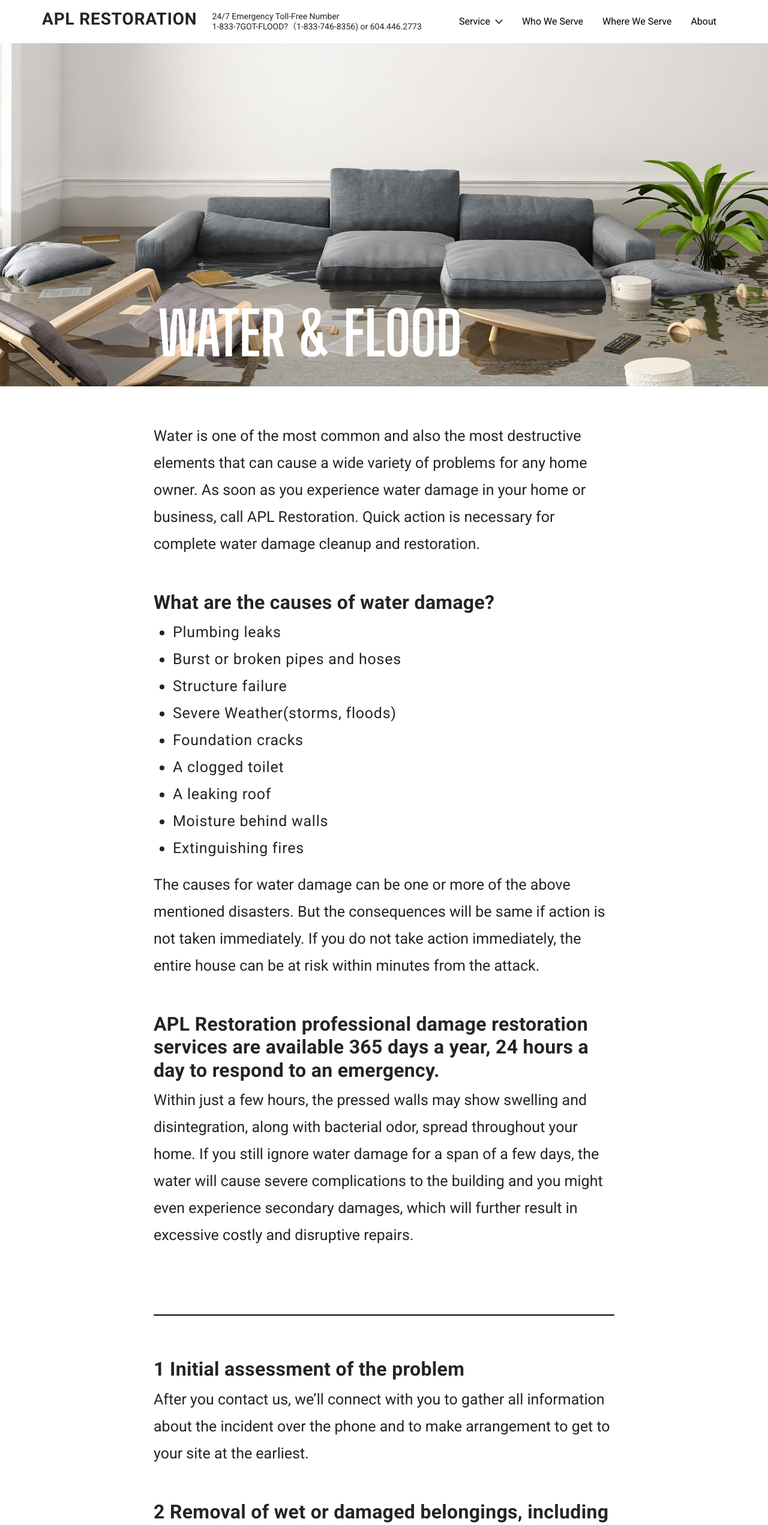
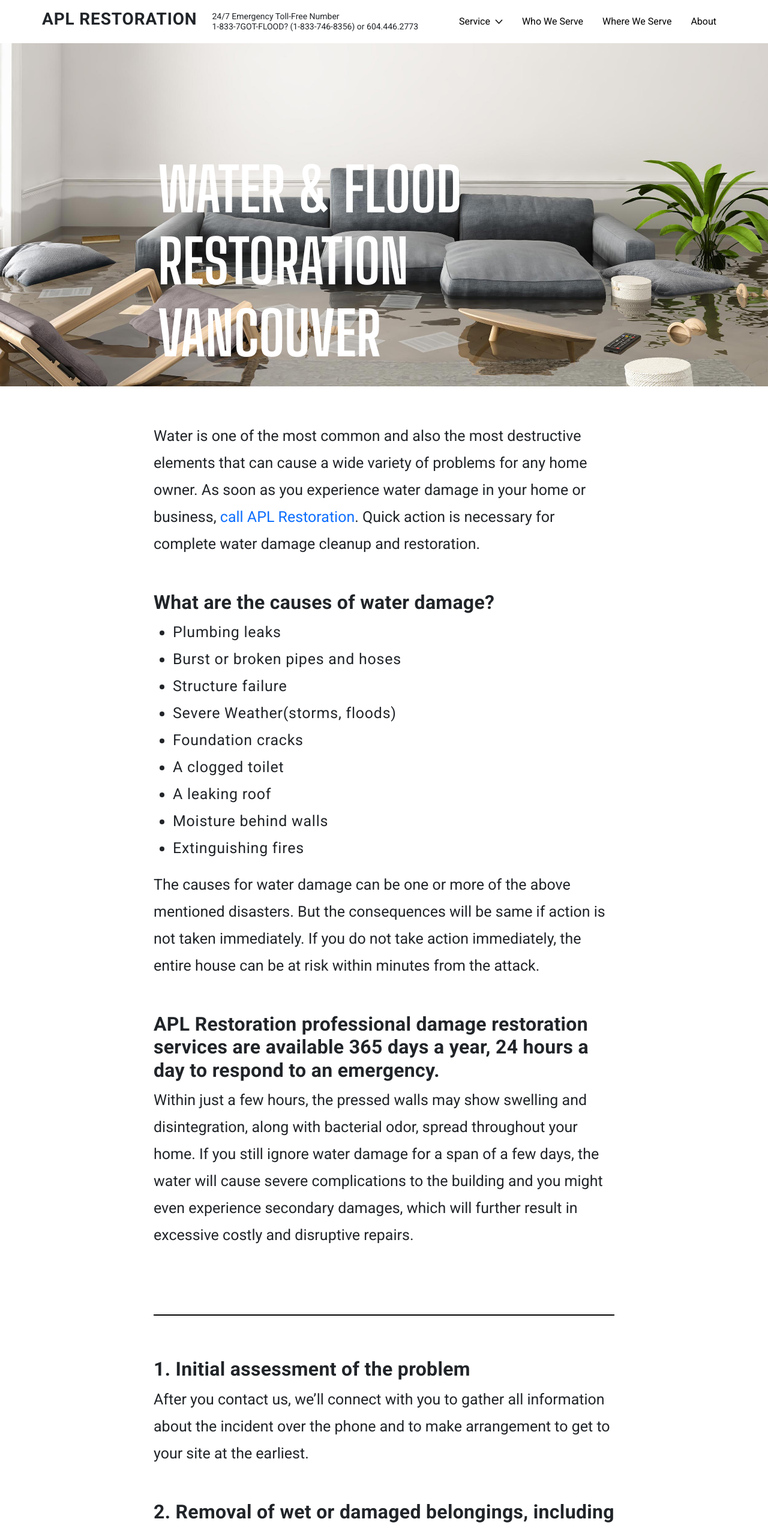
Before and after one commit to aplrestoration/apl-react, a React (Create React App) app: page /water-and-flood in a window 1280 px wide. Shown: the top 2542 px of the page at 60% size. Built offline with nearby package versions, Linux system fonts and the light colour scheme.

Commit message:
SEO Updates - Internal Links, Header Tags and more

```diff
--- a/src/SeoTags.js
+++ b/src/SeoTags.js
@@ -14,14 +14,18 @@ const seoTags = {
         ],
     },
     "/drywall-service": {
-        "title": "Drywall Repair | Fire Damage - APL Restoration Vancouver",
+        "title": "Drywall Repair Vancouver | DryWall Service - APL Restoration",
         "description": "The team here at APL Restoration Ltd has a lot of expertise in drywall repairs. We will patch-up and repaint your damaged drywall. Call us today!",
         "meta": [
             {
                 "property": "og:url",
                 "content": "https://www.aplrestoration.ca/drywall-service"
+            },
+            {
+                "property":"og:title",
+                "content":"Drywall Repair Vancouver | DryWall Service - APL Restoration"
             }
-        ]
+        ],
     },
     "/emergency-response": {
         "title": "Emergency Response | Water Damage | Fire Damage | APL",
--- a/src/components/Header.js
+++ b/src/components/Header.js
@@ -24,7 +24,7 @@ function Header() {
             </Link>
             <span className="header-nav-info d-none d-xl-block">
               24/7 Emergency Toll-Free Number <br />
-              1-833-7GOT-FLOOD?（1-833-746-8356) or 604.446.2773
+              1-833-7GOT-FLOOD? (1-833-746-8356) or 604.446.2773
             </span>
           </div>
 
--- a/src/pages/WaterFlood.js
+++ b/src/pages/WaterFlood.js
@@ -10,7 +10,7 @@ const WaterFlood = () => {
       >
         <div className="page-text-container">
           <h1 className="page-title" style={{ color: "white" }}>
-            WATER & FLOOD
+            WATER & FLOOD  RESTORATION VANCOUVER
           </h1>
         </div>
       </div>
@@ -19,8 +19,8 @@ const WaterFlood = () => {
         <p>
           Water is one of the most common and also the most destructive elements
           that can cause a wide variety of problems for any home owner. As soon
-          as you experience water damage in your home or business, call APL
-          Restoration. Quick action is necessary for complete water damage
+          as you experience water damage in your home or business, <a href="tel:833-746-8356" style={{textDecoration:"none"}}>call APL
+          Restoration</a>. Quick action is necessary for complete water damage
           cleanup and restoration.
         </p>
         <h2 className="fw-bold">What are the causes of water damage?</h2>
@@ -54,14 +54,14 @@ const WaterFlood = () => {
           excessive costly and disruptive repairs.
         </p>
         <hr className="solid-divider-black" />
-        <h2 className="fw-bold">1 Initial assessment of the problem</h2>
+        <h2 className="fw-bold">1. Initial assessment of the problem</h2>
         <p>
           After you contact us, we’ll connect with you to gather all information
           about the incident over the phone and to make arrangement to get to
           your site at the earliest.
         </p>
         <h2 className="fw-bold">
-          2 Removal of wet or damaged belongings, including furniture
+          2. Removal of wet or damaged belongings, including furniture
         </h2>
         <p>
           During the preparation process we’ll help to remove valuables and
@@ -70,7 +70,7 @@ const WaterFlood = () => {
           to ensure your home is safe. If the HVAC system is damaged, we will
           remove this as well.
         </p>
-        <h2 className="fw-bold">3 Water extraction and dehumidification</h2>
+        <h2 className="fw-bold">3. Water extraction and dehumidification</h2>
         <p>
           Most properties can be dried in 2-4 days using our Quick Dry System.
           You get our Quick Dry System, which is the most advanced equipment
@@ -79,7 +79,7 @@ const WaterFlood = () => {
           the time it takes to dry most buildings to two to four days inorder to
           minimize your inconvenience.
         </p>
-        <h2 className="fw-bold">4 Reconstruction of the property</h2>
+        <h2 className="fw-bold">4. Reconstruction of the property</h2>
         <p>
           Once it has been confirmed that there is no longer any water hiding
           within cracks, crevices, or floorboards, APL Restoration will be able
--- a/src/pages/WhoWeServed.js
+++ b/src/pages/WhoWeServed.js
@@ -22,7 +22,7 @@ const WhoWeServed = () => {
       <div className="page-text-container">
         <h2 className="fw-bold">KEY INDUSTRIES SERVED</h2>
         <p>
-          At APL, we’re skilled team with experience of handle renovation and
+          At <a href="https://www.aplrestoration.ca/">APL</a>, we’re skilled team with experience of handle renovation and
           restoration of all kinds. Whether the damage be to residential,
           commercial, industrial property, we will assemble the right team both
           internally and externally to respond quickly and help get things back
```
